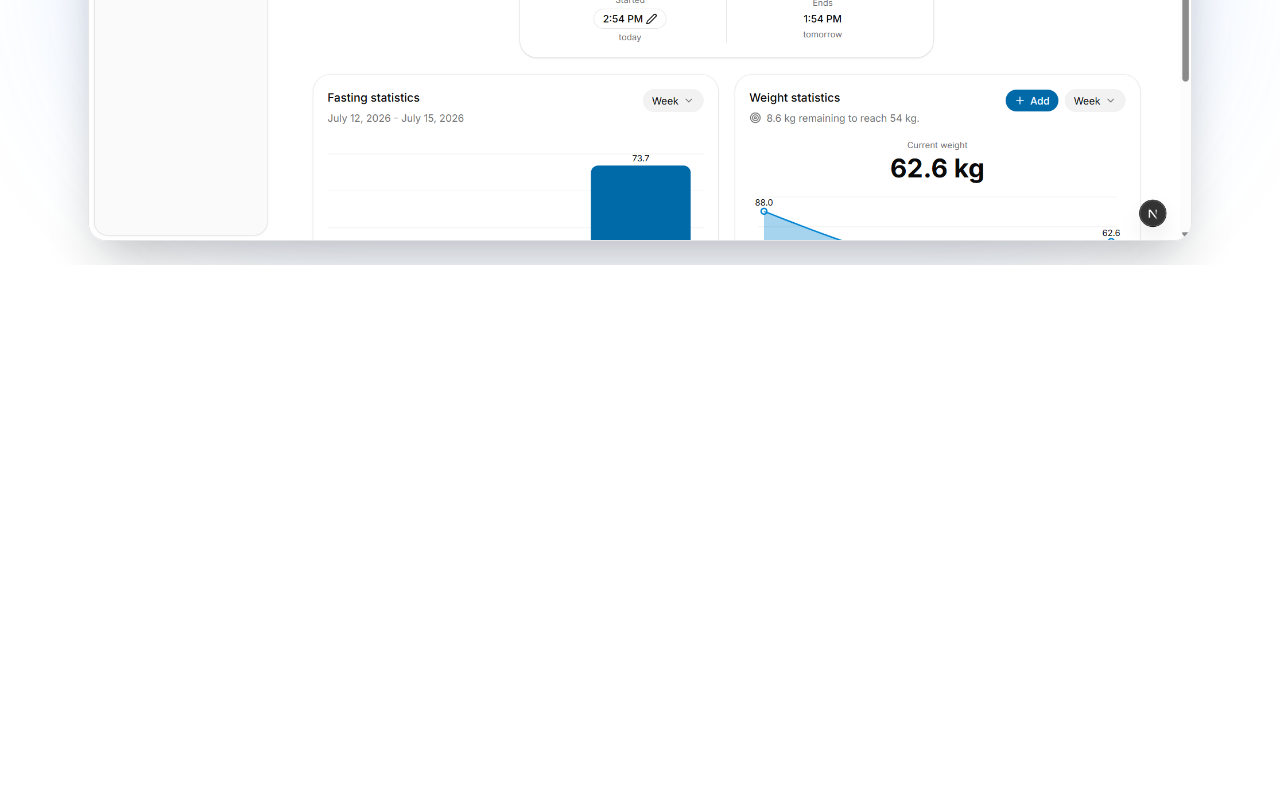
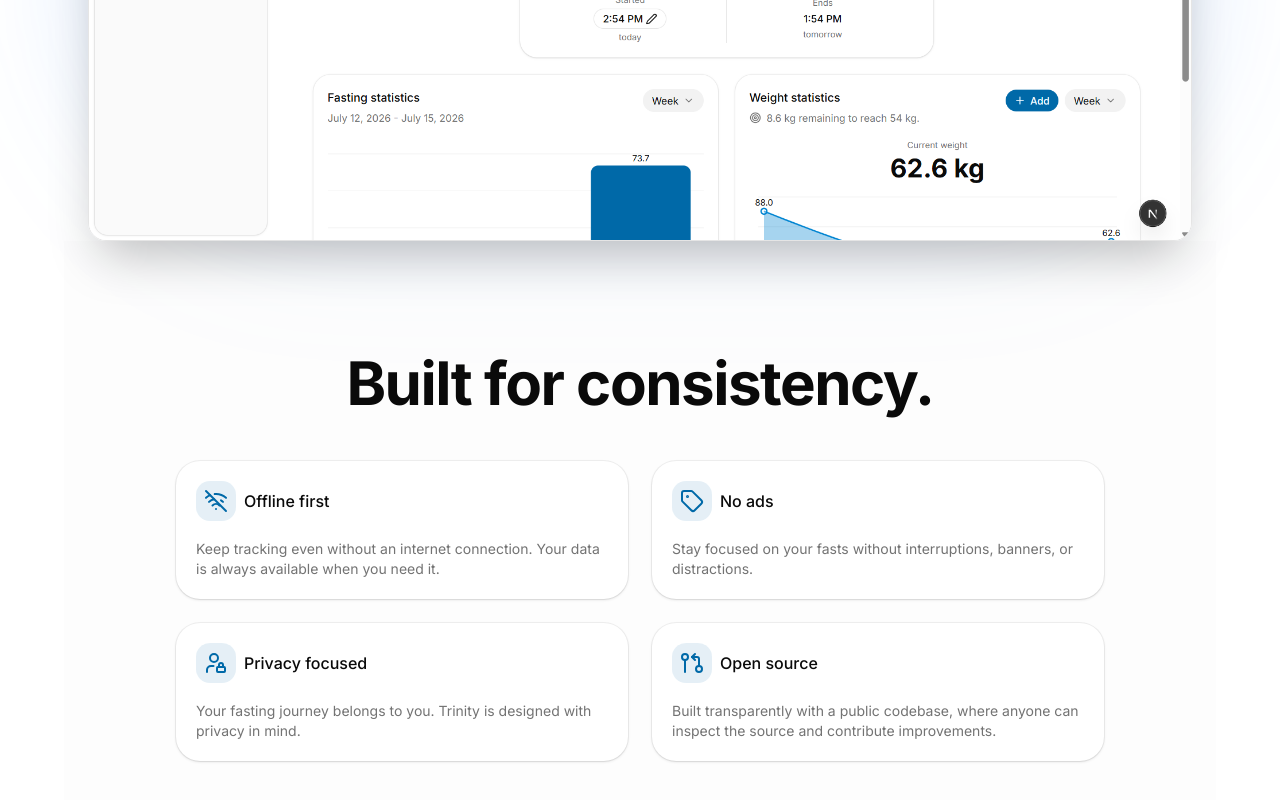
Before and after one commit to shravzzv/trinity, a Next.js app: page / in a window 1280 px wide. Shown: the part 880-1680 px from the top of the page. Before the commit the page ends 1145 px from the top, so only its background shows below. Built offline with nearby package versions, Linux system fonts and the light colour scheme.

Commit message:
feat: add an explanatory section in the landing page

```diff
--- a/app/(site)/page.tsx
+++ b/app/(site)/page.tsx
@@ -1,6 +1,13 @@
 'use client'
 
 import { Button } from '@/components/ui/button'
+import {
+  Card,
+  CardDescription,
+  CardHeader,
+  CardTitle,
+} from '@/components/ui/card'
+import { GitPullRequestArrow, Tag, UserLock, WifiOff } from 'lucide-react'
 import { motion } from 'motion/react'
 import Image from 'next/image'
 import Link from 'next/link'
@@ -111,6 +118,74 @@ export default function Page() {
           />
         </div>
       </motion.div>
+
+      <section className='bg-muted/20 mx-auto w-full max-w-6xl space-y-12 px-6 py-20 md:p-28'>
+        <h2 className='text-center text-3xl font-bold tracking-tight md:text-6xl'>
+          Built for consistency.
+        </h2>
+
+        <div className='grid gap-6 md:grid-cols-2'>
+          <Card>
+            <CardHeader className='space-y-3'>
+              <CardTitle className='flex items-center gap-2'>
+                <div className='bg-primary/10 text-primary rounded-xl p-2'>
+                  <WifiOff className='size-6' />
+                </div>
+                <span>Offline first</span>
+              </CardTitle>
+              <CardDescription>
+                Keep tracking even without an internet connection. Your data is
+                always available when you need it.
+              </CardDescription>
+            </CardHeader>
+          </Card>
+
+          <Card>
+            <CardHeader className='space-y-3'>
+              <CardTitle className='flex items-center gap-2'>
+                <div className='bg-primary/10 text-primary rounded-xl p-2'>
+                  <Tag className='text-primary size-6' />
+                </div>
+                <span>No ads</span>
+              </CardTitle>
+              <CardDescription>
+                Stay focused on your fasts without interruptions, banners, or
+                distractions.
+              </CardDescription>
+            </CardHeader>
+          </Card>
+
+          <Card>
+            <CardHeader className='space-y-3'>
+              <CardTitle className='flex items-center gap-2'>
+                <div className='bg-primary/10 text-primary rounded-xl p-2'>
+                  <UserLock className='text-primary size-6' />
+                </div>
+                <span>Privacy focused</span>
+              </CardTitle>
+              <CardDescription>
+                Your fasting journey belongs to you. Trinity is designed with
+                privacy in mind.
+              </CardDescription>
+            </CardHeader>
+          </Card>
+
+          <Card>
+            <CardHeader className='space-y-3'>
+              <CardTitle className='flex items-center gap-2'>
+                <div className='bg-primary/10 text-primary rounded-xl p-2'>
+                  <GitPullRequestArrow className='text-primary size-6' />
+                </div>
+                <span>Open source</span>
+              </CardTitle>
+              <CardDescription>
+                Built transparently with a public codebase, where anyone can
+                inspect the source and contribute improvements.
+              </CardDescription>
+            </CardHeader>
+          </Card>
+        </div>
+      </section>
     </div>
   )
 }
```
